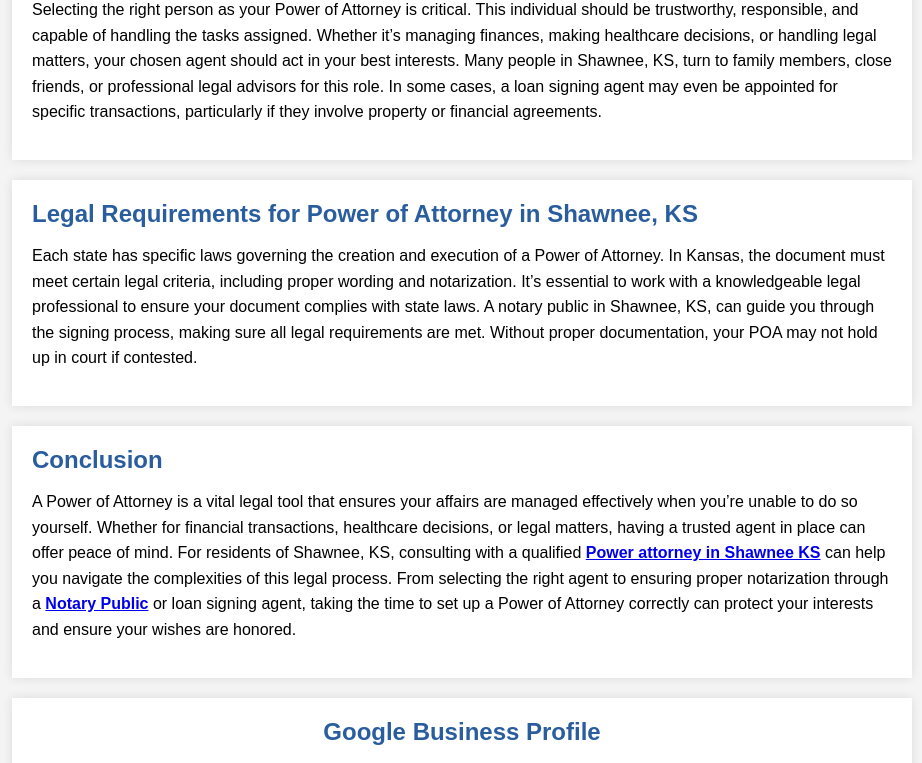
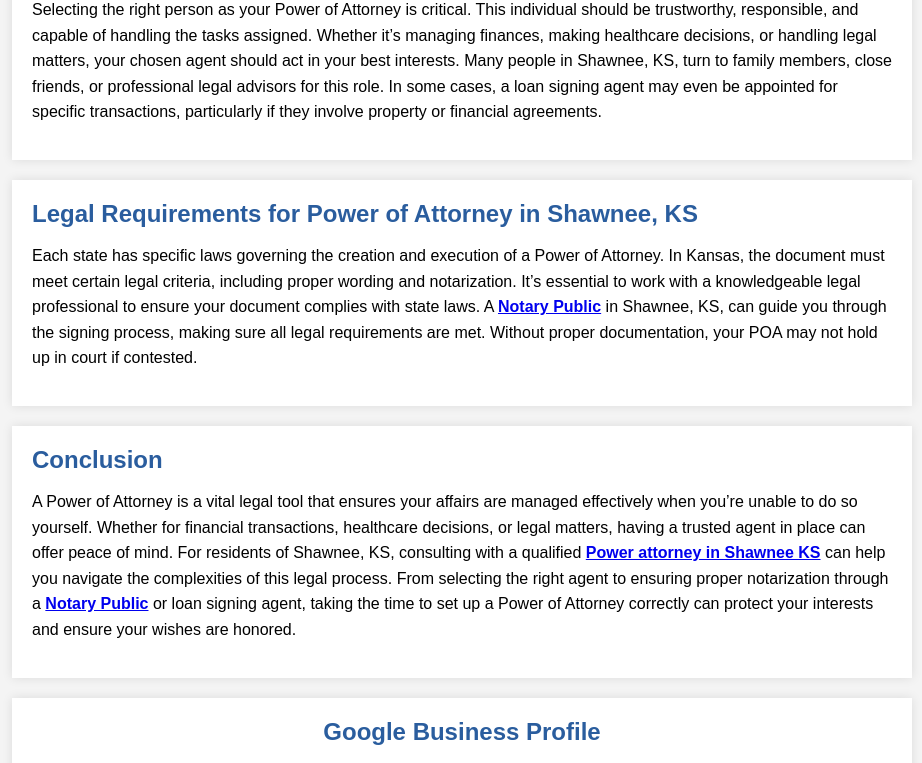
Before and after one commit to Robrt-Parker1/best-mobile-notary1, a plain HTML site: page index.html in a window 1280 px wide. Shown: the part 2125-2888 px from the top of the page, without its empty margins (178-1100 px from the left). Drawn offline with Linux system fonts and the light colour scheme; grey boxes are pictures that could not be loaded.

Commit message:
Update index.html

```diff
--- a/index.html
+++ b/index.html
@@ -133,7 +133,7 @@
     <!-- Section 6 -->
     <div class="container section">
         <h2>Legal Requirements for Power of Attorney in Shawnee, KS</h2>
-        <p>Each state has specific laws governing the creation and execution of a Power of Attorney. In Kansas, the document must meet certain legal criteria, including proper wording and notarization. It’s essential to work with a knowledgeable legal professional to ensure your document complies with state laws. A notary public</b> in Shawnee, KS, can guide you through the signing process, making sure all legal requirements are met. Without proper documentation, your POA may not hold up in court if contested.</p>
+        <p>Each state has specific laws governing the creation and execution of a Power of Attorney. In Kansas, the document must meet certain legal criteria, including proper wording and notarization. It’s essential to work with a knowledgeable legal professional to ensure your document complies with state laws. A <b><a href="https://robrt-parker1.github.io/best-mobile-notary/">Notary Public</a></b></b> in Shawnee, KS, can guide you through the signing process, making sure all legal requirements are met. Without proper documentation, your POA may not hold up in court if contested.</p>
     </div>
 
     <!-- Conclusion Section -->
```
